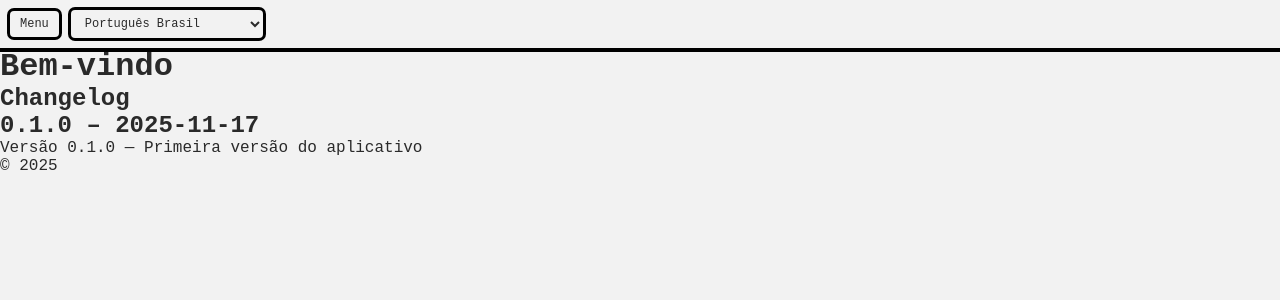
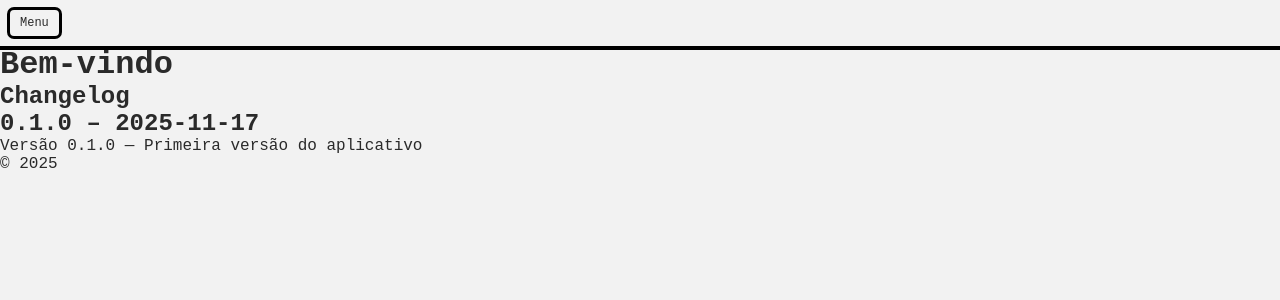
Before and after one commit to Jhonatas-Anthony/5e-utils, a Vue app: page / in a window 1280 px wide. Shown: the top 300 px of the page. Built offline with nearby package versions, Linux system fonts and the light colour scheme.

Commit message:
desabilita temporariamente a mudança de linguagem

```diff
--- a/src/components/DefaultNavbar.vue
+++ b/src/components/DefaultNavbar.vue
@@ -1,14 +1,14 @@
 <script setup lang="ts">
-import { i18n, setLocale } from '@/i18n'
+// import { i18n, setLocale } from '@/i18n'
 import { ref, onMounted, onBeforeUnmount } from 'vue'
 import { useI18n } from 'vue-i18n'
 import { menuItems } from '@/config/menu'
 
-const { t, locale } = useI18n()
+const { t } = useI18n()
 
-const currentLocale = ref<typeof i18n.global.locale.value>(
+/* const currentLocale = ref<typeof i18n.global.locale.value>(
   locale.value as typeof i18n.global.locale.value,
-)
+) */
 
 const menuOpen = ref(false)
 const openSubmenu = ref<string | null>(null)
@@ -26,9 +26,9 @@ function handleClickOutside(event: MouseEvent) {
   }
 }
 
-function changeLanguage() {
+/* function changeLanguage() {
   setLocale(currentLocale.value)
-}
+} */
 
 onMounted(() => document.addEventListener('click', handleClickOutside))
 onBeforeUnmount(() => document.removeEventListener('click', handleClickOutside))
@@ -39,10 +39,10 @@ onBeforeUnmount(() => document.removeEventListener('click', handleClickOutside))
     <div>
       <button @click.stop="toggleMenu">{{ t('common.menu') }}</button>
 
-      <select v-model="currentLocale" @change="changeLanguage">
+      <!-- <select v-model="currentLocale" @change="changeLanguage">
         <option value="pt">Português Brasil</option>
         <option value="en">English (in progress)</option>
-      </select>
+      </select> -->
 
       <!-- <button class="retro-toggle" @c  lick="toggleTheme">
         <span v-if="themeStore.theme !== 'light-theme'">🌙</span>
--- a/src/main.ts
+++ b/src/main.ts
@@ -11,7 +11,6 @@ import "./styles/theme.css";
 
 const app = createApp(App)
 
-
 app.use(createPinia())
 app.use(router)
 app.use(i18n)
```
